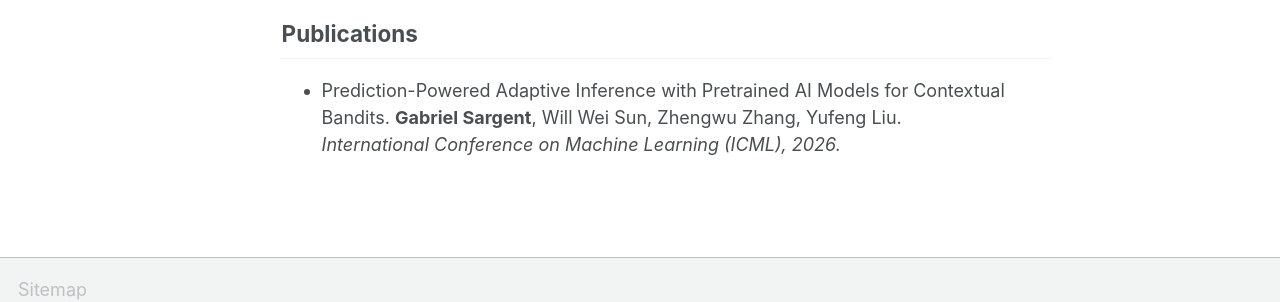
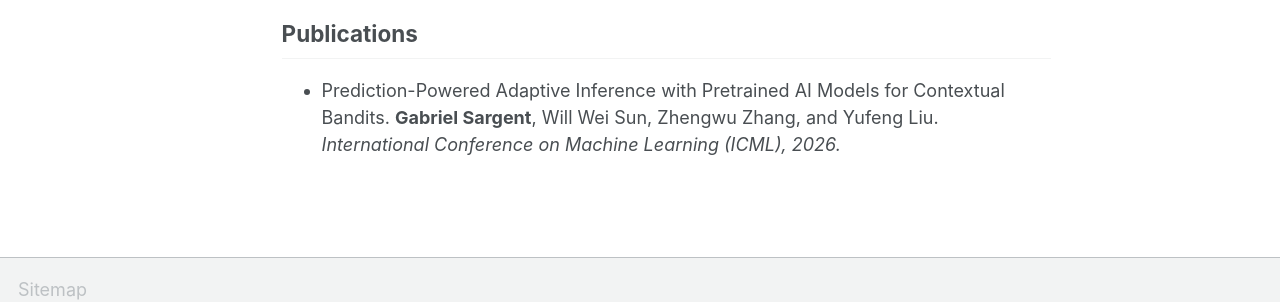
Before and after one commit to GabrielSargent/GabrielSargent.github.io, a Jekyll site: the page built from _pages/about.md, in a window 1280 px wide. Shown: the part 551-853 px from the top of the page. Built offline with Jekyll 4.4.1, drawn with Linux system fonts in a browser that asks for light colours; some web fonts are replaced; a script bundle is joined from its source files by our own code; library files that are not in the unit come from our copies.

Commit message:
Update about.md

```diff
--- a/_pages/about.md
+++ b/_pages/about.md
@@ -20,5 +20,5 @@
 
 ## Publications
 
-- Prediction-Powered Adaptive Inference with Pretrained AI Models for Contextual Bandits. **Gabriel Sargent**, Will Wei Sun, Zhengwu Zhang, Yufeng Liu.
+- Prediction-Powered Adaptive Inference with Pretrained AI Models for Contextual Bandits. **Gabriel Sargent**, Will Wei Sun, Zhengwu Zhang, and Yufeng Liu.
   *International Conference on Machine Learning (ICML), 2026.*
```
